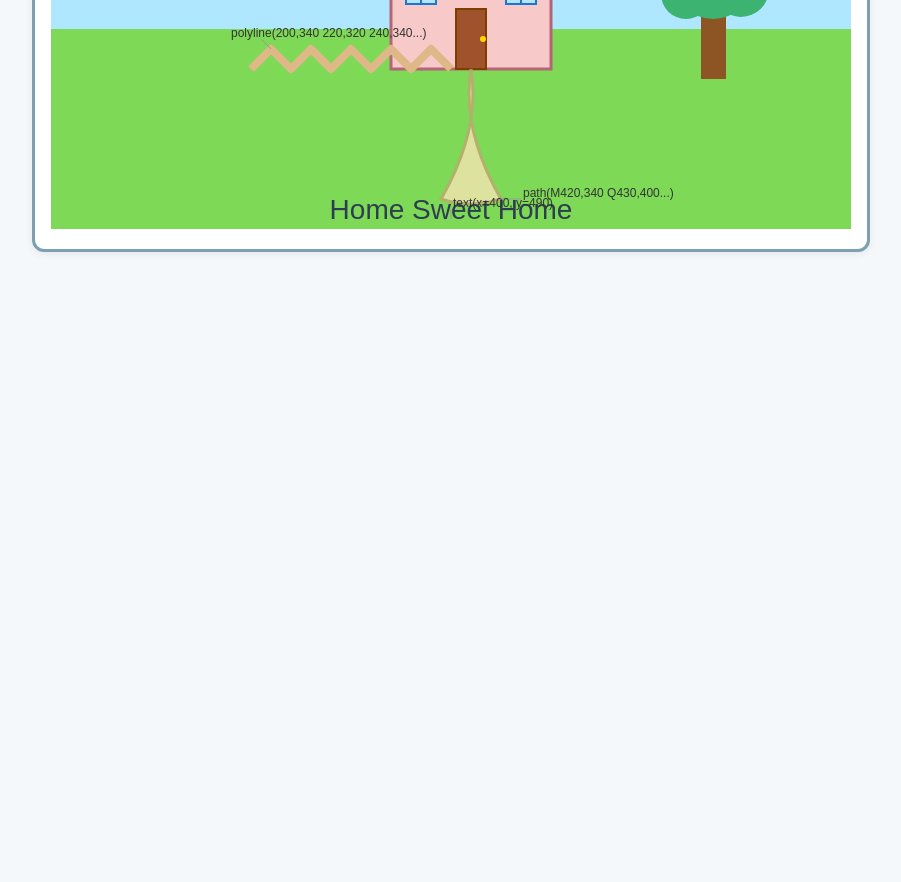
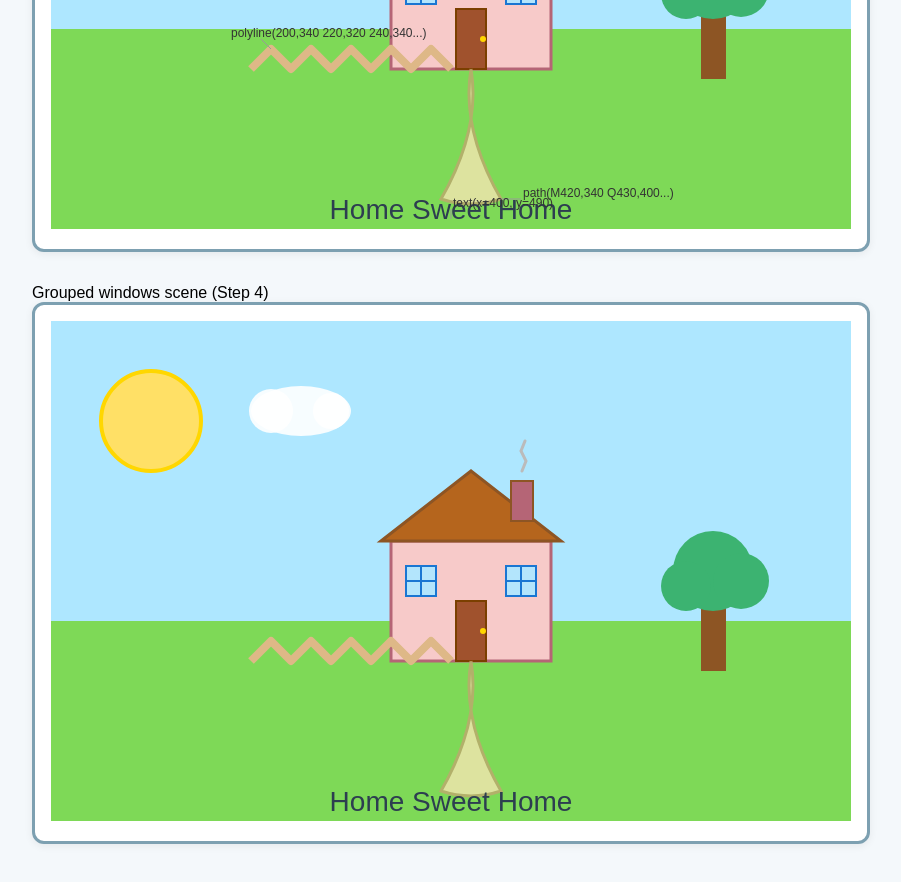
Before and after one commit to iloveadventure18122001-sketch/T04-1, a plain HTML site: page index.html in a window 1280 px wide. Shown: the part 1038-1920 px from the top of the page, without its empty margins (189-1090 px from the left). Before the commit the page ends 1338 px from the top, so only its background shows below. Drawn offline with Linux system fonts and the light colour scheme.

Commit message:
refactor: add fourth SVG with windows grouped via <g> and positioned using translate [AI-assisted]

```diff
--- a/index.html
+++ b/index.html
@@ -44,6 +44,16 @@
       stroke: #999;
       stroke-width: 1;
       pointer-events: none;
+    }
+    /* Scoped styles for grouped SVG only */
+    #scene-grouped #window rect {
+      fill: #b3e5fc;
+      stroke: #1976d2;
+      stroke-width: 2;
+    }
+    #scene-grouped #window line {
+      stroke: #1976d2;
+      stroke-width: 2;
     }
   </style>
 </head>
@@ -229,5 +239,93 @@
       </svg>
     </div>
   </figure>
+  <!-- (Assume a third SVG for "adjusted" would be here, per prompt) -->
+
+  <!-- Step 4: Grouped windows SVG -->
+  <figure id="scene-grouped-figure">
+    <figcaption>Grouped windows scene (Step 4)</figcaption>
+    <div class="svg-container">
+      <svg
+        id="scene-grouped"
+        viewBox="0 0 800 500"
+        width="800"
+        height="500"
+        aria-labelledby="svgTitle4 svgDesc4"
+        role="img"
+      >
+        <title id="svgTitle4">House and Garden Scene (Grouped Windows)</title>
+        <desc id="svgDesc4">
+          An SVG illustration of a house with a garden, using a grouped window for both house windows.
+        </desc>
+        <!-- Sky (rect) -->
+        <rect x="0" y="0" width="800" height="300" fill="#aee7ff" />
+        <!-- Grass (rect) -->
+        <rect x="0" y="300" width="800" height="200" fill="#7ed957" />
+
+        <!-- Sun (circle) -->
+        <circle cx="100" cy="100" r="50" fill="#ffe066" stroke="#ffd700" stroke-width="4" />
+
+        <!-- Cloud (ellipse + circles) -->
+        <ellipse cx="250" cy="90" rx="50" ry="25" fill="#fff" opacity="0.9"/>
+        <circle cx="220" cy="90" r="22" fill="#fff" opacity="0.9"/>
+        <circle cx="280" cy="90" r="18" fill="#fff" opacity="0.9"/>
+
+        <!-- Tree trunk (rect) -->
+        <rect x="650" y="270" width="25" height="80" fill="#8d5524" />
+        <!-- Tree foliage (circle) -->
+        <circle cx="662" cy="250" r="40" fill="#3cb371" />
+        <circle cx="690" cy="260" r="28" fill="#3cb371" />
+        <circle cx="635" cy="265" r="25" fill="#3cb371" />
+
+        <!-- House body (rect) -->
+        <rect x="340" y="220" width="160" height="120" fill="#f7cac9" stroke="#b56576" stroke-width="3"/>
+        <!-- Roof (polygon) -->
+        <polygon points="330,220 420,150 510,220" fill="#b5651d" stroke="#8d5524" stroke-width="3"/>
+        <!-- Chimney (rect) -->
+        <rect x="460" y="160" width="22" height="40" fill="#b56576" stroke="#8d5524" stroke-width="2"/>
+        <!-- Chimney smoke (polyline) -->
+        <polyline points="471,150 475,140 470,130 474,120" fill="none" stroke="#bbb" stroke-width="3" stroke-linecap="round" />
+
+        <!-- Door (rect) -->
+        <rect x="405" y="280" width="30" height="60" fill="#a0522d" stroke="#7b3f00" stroke-width="2"/>
+        <!-- Door knob (circle) -->
+        <circle cx="432" cy="310" r="3" fill="#ffd700" />
+
+        <!-- Grouped window definition -->
+        <defs>
+          <!--
+            Grouping the window elements allows easy reuse and consistent appearance.
+            The window is defined as a 35x30 rect with mullion lines at the center.
+          -->
+          <g id="window">
+            <rect x="0" y="0" width="30" height="30"/>
+            <!-- Vertical mullion at center -->
+            <line x1="15" y1="0" x2="15" y2="30"/>
+            <!-- Horizontal mullion at center -->
+            <line x1="0" y1="15" x2="30" y2="15"/>
+          </g>
+        </defs>
+
+        <!-- Left window: translate(355,245) to match original position -->
+        <!-- The benefit of grouping: both windows use the same definition, ensuring consistency and easier updates. -->
+        <use href="#window" transform="translate(355,245)" />
+        <!-- Right window: translate(455,245) to match original position -->
+        <use href="#window" transform="translate(455,245)" />
+
+        <!-- Fence (polyline) -->
+        <polyline points="200,340 220,320 240,340 260,320 280,340 300,320 320,340 340,320 360,340 380,320 400,340"
+          fill="none" stroke="#deb887" stroke-width="8" stroke-linejoin="round" />
+
+        <!-- Curved garden path (path) -->
+        <path d="M420,340 Q430,400 390,470 Q420,480 450,470 Q410,400 420,340"
+          fill="#f5e6b2" stroke="#bfa76f" stroke-width="3" opacity="0.8"/>
+
+        <!-- Caption (text) -->
+        <text x="400" y="490" text-anchor="middle" font-size="28" fill="#2d3e50" font-family="Arial, sans-serif">
+          Home Sweet Home
+        </text>
+      </svg>
+    </div>
+  </figure>
 </body>
 </html>
```
